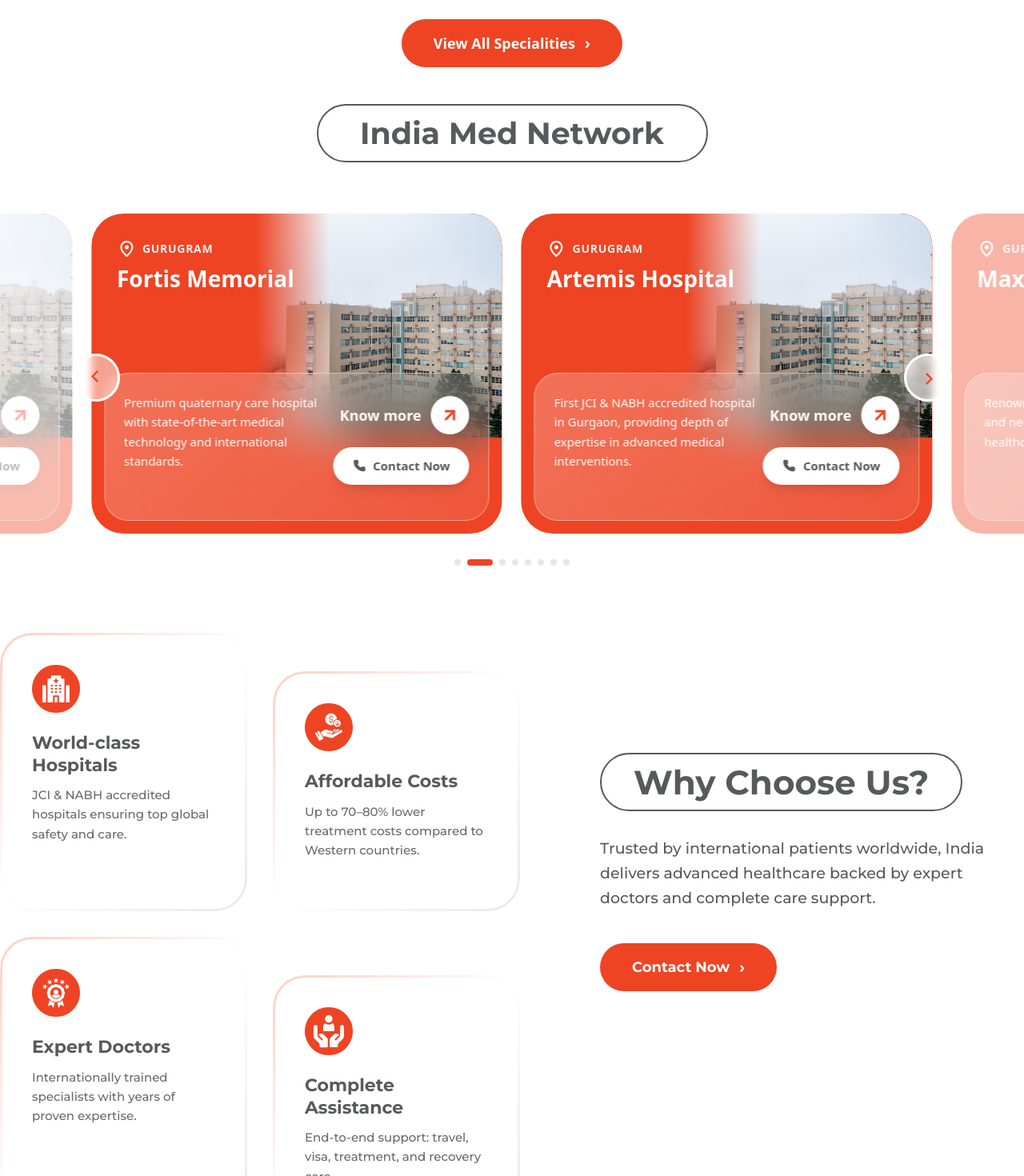
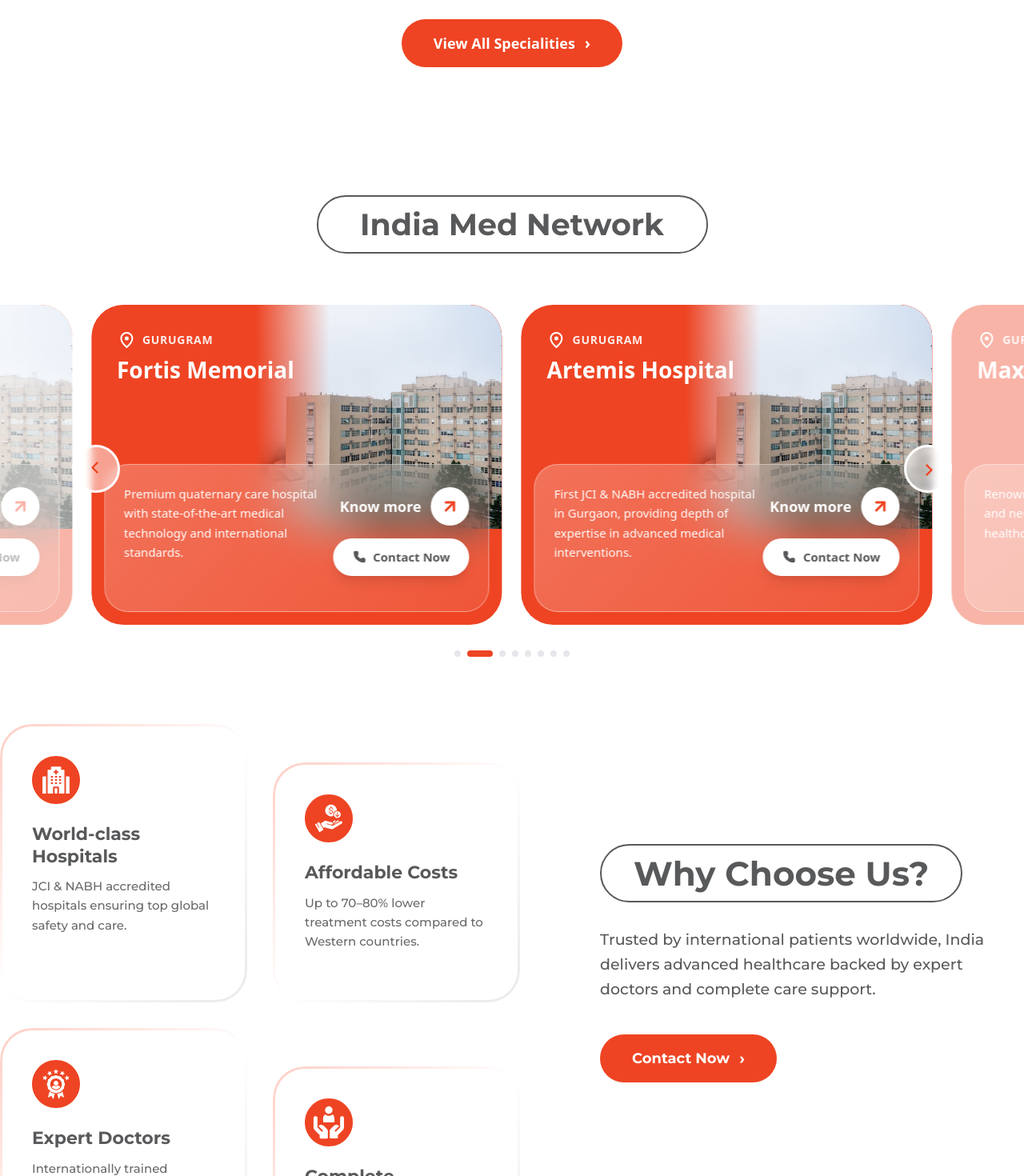
Before and after one commit to danish-rizwan-dev/india-med, a Next.js app: page /en in a window 1280 px wide. Shown: the part 2500-3970 px from the top of the page at 80% size. Built offline with nearby package versions, Linux system fonts and the light colour scheme.

Commit message:
fix: restore gap between WhyChooseUs and IndiaMedNetwork sections

```diff
--- a/components/sections/IndiaMedNetwork.tsx
+++ b/components/sections/IndiaMedNetwork.tsx
@@ -102,7 +102,7 @@
   }, [emblaApi]);
 
   return (
-    <section className="relative w-full bg-transparent flex flex-col items-center mt-0 lg:mt-[-50px] mb-16 overflow-hidden">
+    <section className="relative w-full bg-transparent flex flex-col items-center mt-12 lg:mt-16 mb-16 overflow-hidden">
 
       {/* HEADING */}
       <div
--- a/components/sections/WhyChooseUs.tsx
+++ b/components/sections/WhyChooseUs.tsx
@@ -45,7 +45,7 @@
     <section className="relative z-10 w-full lg:mt-[-100px] overflow-hidden py-12 lg:py-0">
 
       <div
-        className="relative flex flex-col items-center justify-center mx-auto lg:pt-[120px] lg:pb-0 px-0 lg:px-0"
+        className="relative flex flex-col items-center justify-center mx-auto lg:pt-[120px] lg:pb-12 px-0 lg:px-0"
         style={{ maxWidth: "1319px", fontFamily: "Montserrat, sans-serif" }}
       >
         <div className="flex flex-col items-center lg:items-start text-center lg:text-left w-full lg:flex-row lg:justify-center lg:gap-[40px] xl:gap-[100px]">
```
